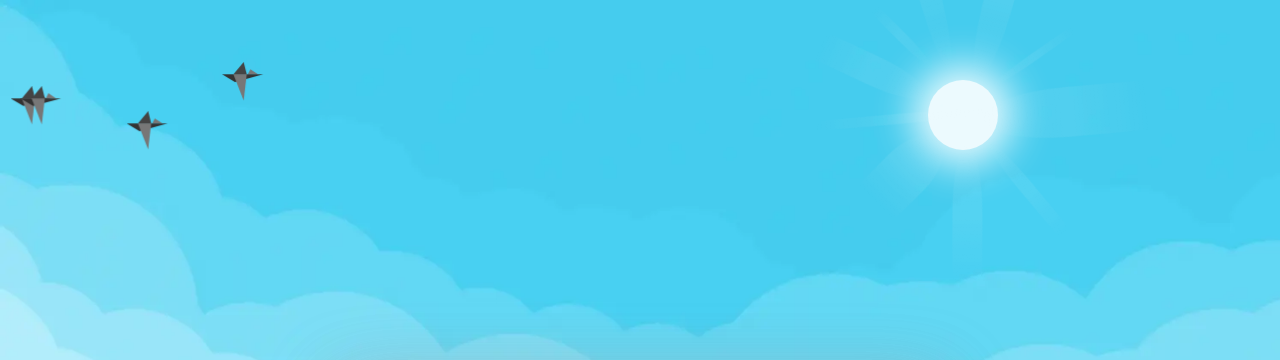
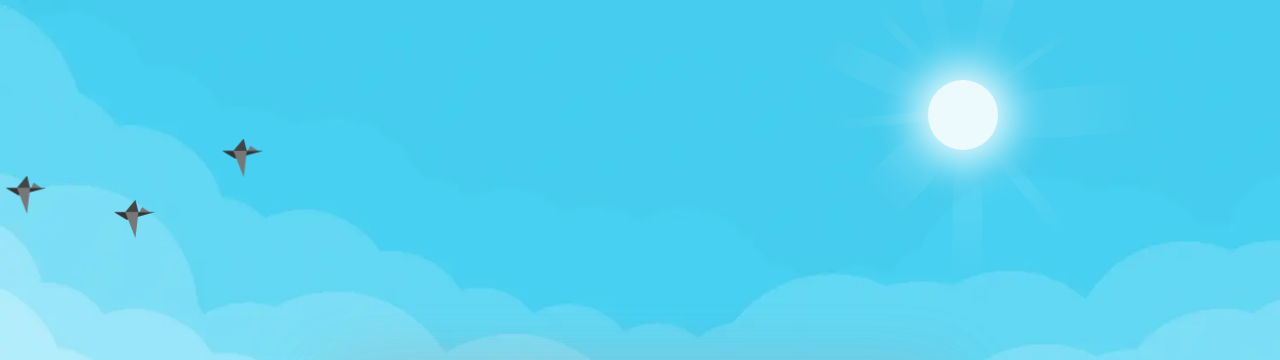
Before and after one commit to larsingerlars/babysteps, a website: page index.html in a window 1280 px wide. Shown: the top 360 px of the page. Drawn offline with Linux system fonts and the light colour scheme.

Commit message:
fix overflow_2

```diff
--- a/scss/base/_animations.scss
+++ b/scss/base/_animations.scss
@@ -88,7 +88,7 @@
   }
   100% {
     left: 1500%;
-    top: 5%;
+    top: 3%;
     -webkit-transform: scale3d(1, 1, 1);
   }
 }
--- a/scss/components/_day.scss
+++ b/scss/components/_day.scss
@@ -1,13 +1,12 @@
 .birdcage {
   display: none;
-  height: 100%;
-  overflow: hidden;
+  height: 50rem;
   position: absolute;
   width: 100%;
+  top: 15%;
   z-index: -1;
 }
 .pictureframe {
-  height: 100%;
   left: -60%;
   position: absolute;
   top: 0;
@@ -16,8 +15,7 @@
 
 .pictureframe:nth-of-type(1) {
   animation: fly 30s infinite linear;
-  height: 200px;
-  left: -60%;
+  height: 50px;
 
   @include respond(tab-port) {
     animation: fly 180s infinite linear;
@@ -25,29 +23,29 @@
 }
 
 .pictureframe:nth-of-type(2) {
-  animation: fly 28s 1s infinite linear;
+  animation: fly 30s 1s infinite linear;
   height: 300px;
 
   @include respond(tab-port) {
-    animation: fly 177s 2s infinite linear;
+    animation: fly 180s 1s infinite linear;
   }
 }
 
 .pictureframe:nth-of-type(3) {
   animation: fly 30s 2s infinite linear;
-  height: 400px;
+  height: 200px;
 
   @include respond(tab-port) {
-    animation: fly 175s 1s infinite linear;
+    animation: fly 180s 2s infinite linear;
   }
 }
 
 .pictureframe:nth-of-type(4) {
-  animation: fly 25s 3s infinite linear;
-  height: 300px;
+  animation: fly 30s 3s infinite linear;
+  height: 50px;
 
   @include respond(tab-port) {
-    animation: fly 172s 2s infinite linear;
+    animation: fly 180s 3s infinite linear;
   }
 }
 
--- a/scss/pages/_home.scss
+++ b/scss/pages/_home.scss
@@ -3,7 +3,7 @@
   background-image: url("./ressources/img/bg_day.webp");
   background-size: cover;
   background-position: left;
-  height: 100%;
+  height: 100vh;
   position: absolute;
   width: 100%;
   z-index: -1;
```
Also changed, not shown: css/main.comp.css, css/production.css, 2 other files.
